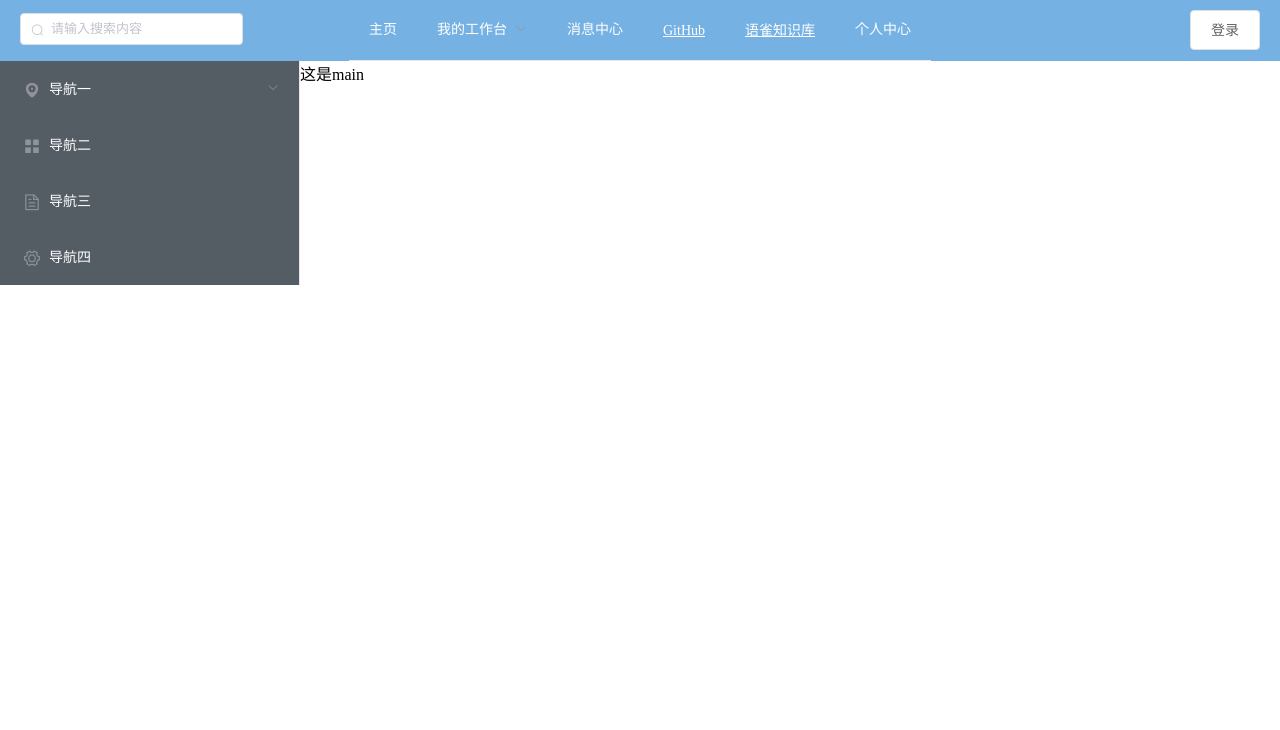
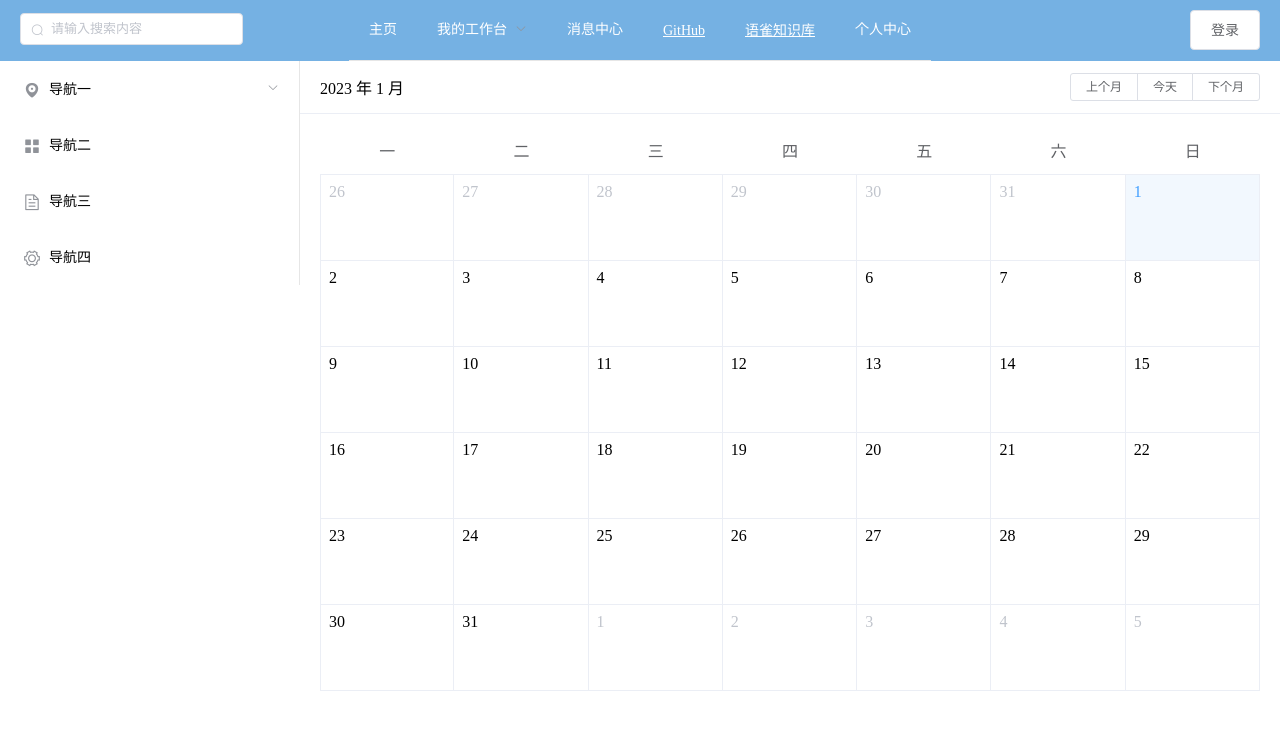
Before and after one commit to scurrypf/start, a Vue app in the folder vue-project/router-vue/: page /#/about in a window 1280 px wide. Shown: the top 730 px of the page. Built offline with nearby package versions, Linux system fonts and the light colour scheme.

Commit message:
mainview初步

```diff
--- a/vue-project/router-vue/src/components/AsideComp.vue
+++ b/vue-project/router-vue/src/components/AsideComp.vue
@@ -1,6 +1,6 @@
 <template>
     <div>
-        <el-menu background-color="#545c64" text-color="#fff" active-text-color="#75b1e3">
+        <el-menu text-color="#000" active-text-color="#75b1e3">
             <el-submenu index="1">
                 <template slot="title">
                     <i class="el-icon-location"></i>
--- a/vue-project/router-vue/src/views/MainView.vue
+++ b/vue-project/router-vue/src/views/MainView.vue
@@ -14,7 +14,7 @@
         <aside-comp></aside-comp>
       </div>
       <div class="left">
-        这是main
+        <el-calendar v-model="value"></el-calendar>
       </div>
     </div>
     <!-- <div class="footer">
@@ -55,6 +55,7 @@ export default {
       isFirst:true,
       msg:'Input 默认值',
       search:'',
+      value:new Date(),
     }
   },
   methods: {
```
